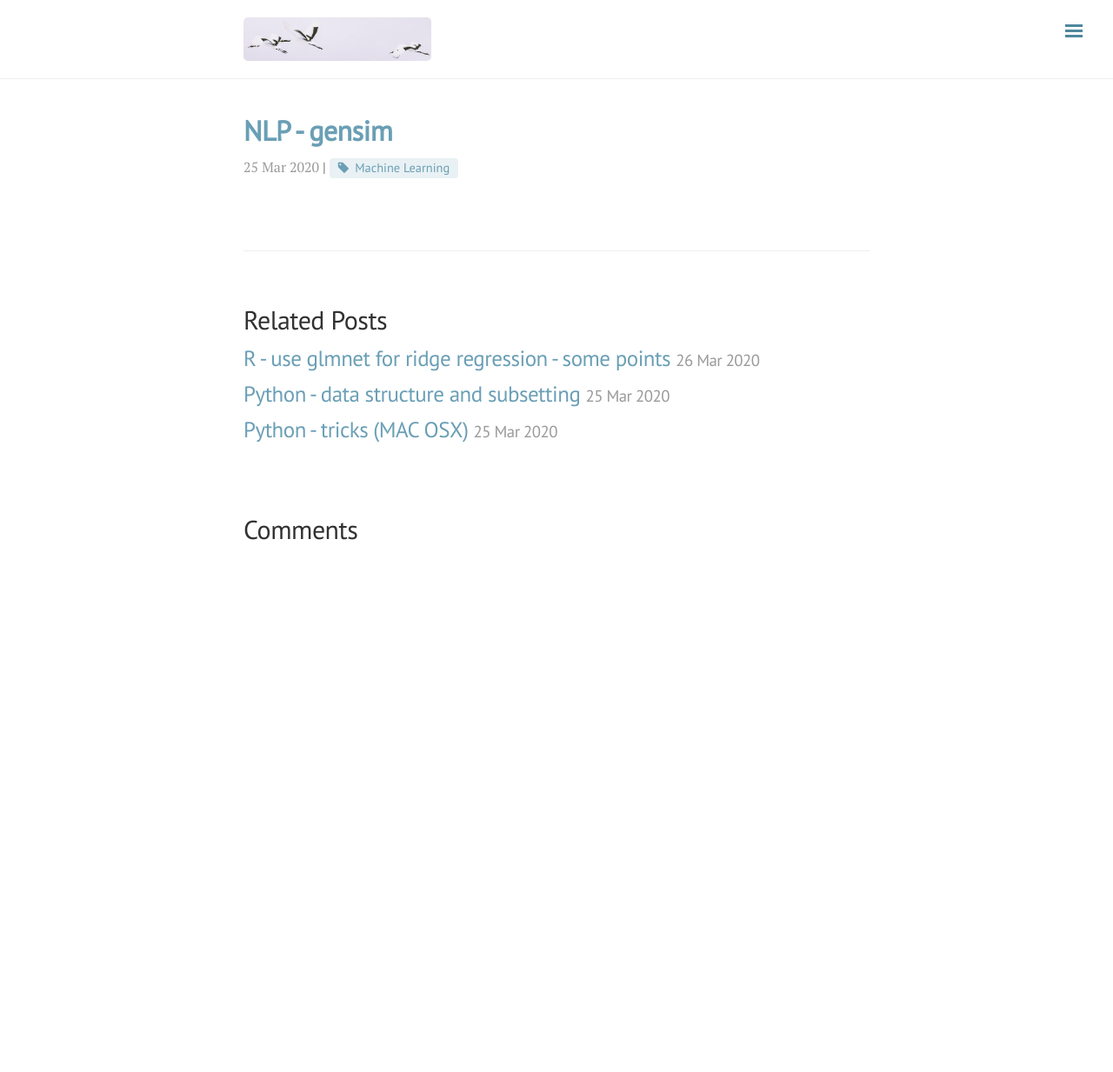
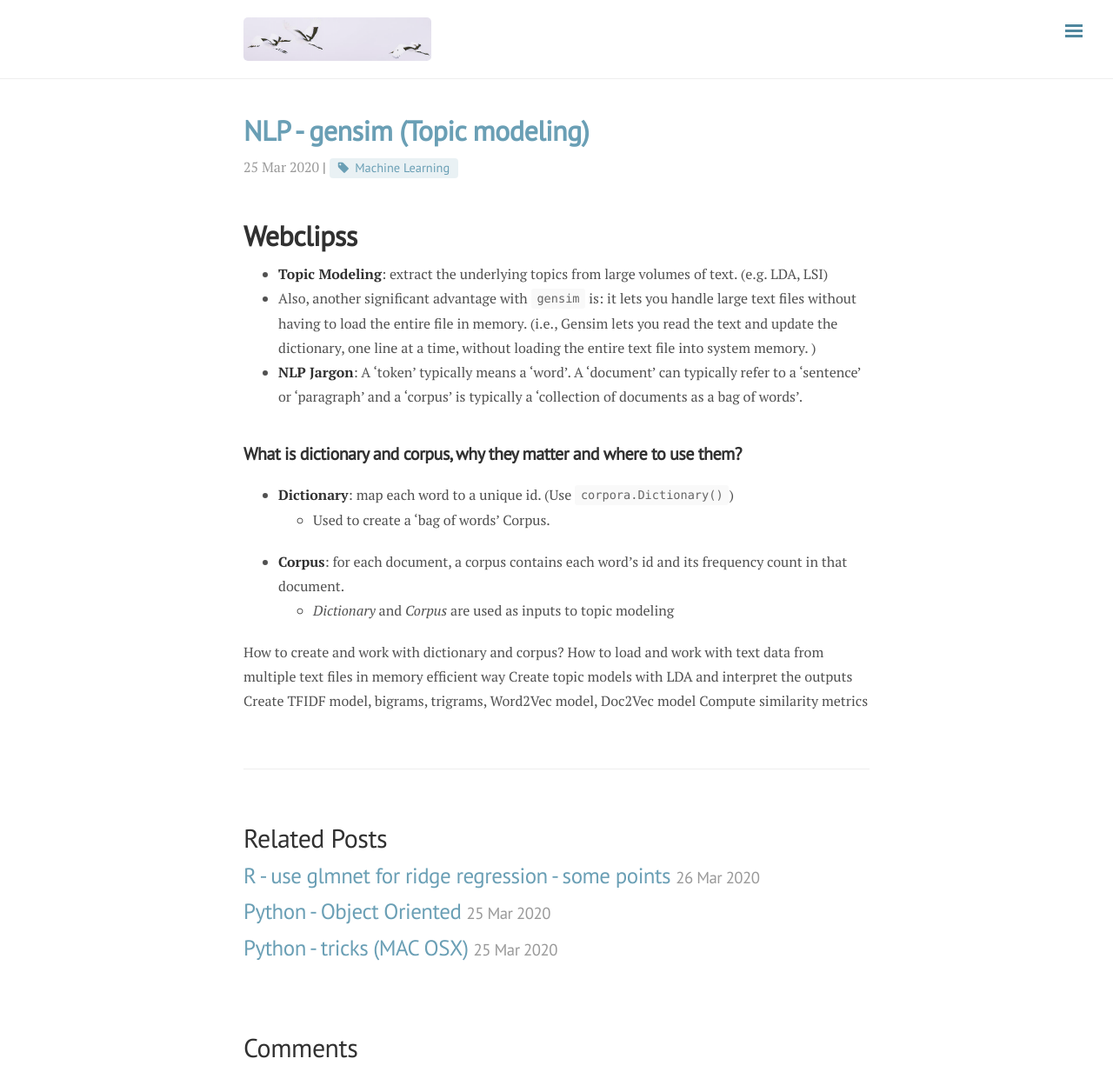
Before and after one commit to ylyy93/my_blog, a Jekyll site: the page built from _posts/datascience/2020-03-25-nlp-gensim.md, in a window 1280 px wide and 1233 px high. Shown: the whole window at 87% size. Built offline with Jekyll 4.4.1, drawn with Linux system fonts in a browser that asks for light colours; nearby versions of some CDN libraries; comment, search, counter and statistics services are not loaded.

Commit message:
rebuilding site Thu Mar 26 12:46:15 PDT 2020

```diff
--- a/_posts/datascience/2020-03-25-nlp-gensim.md
+++ b/_posts/datascience/2020-03-25-nlp-gensim.md
@@ -1,7 +1,26 @@
 ---
 layout: post
-title: NLP - gensim
+title: NLP - gensim (Topic modeling)
 date: 2020-03-25 12:23 -0700
 categories: Statistics
 tags: [Machine Learning]
 ---
+
+
+# Webclipss
+
+* **Topic Modeling**: extract the underlying topics from large volumes of text. (e.g. LDA, LSI)
+* Also, another significant advantage with `gensim` is: it lets you handle large text files without having to load the entire file in memory. (i.e., Gensim lets you read the text and update the dictionary, one line at a time, without loading the entire text file into system memory. )
+* **NLP Jargon**: A ‘token’ typically means a ‘word’. A ‘document’ can typically refer to a ‘sentence’ or ‘paragraph’ and a ‘corpus’ is typically a ‘collection of documents as a bag of words’.
+
+## What is dictionary and corpus, why they matter and where to use them?
+* **Dictionary**: map each word to a unique id. (Use `corpora.Dictionary()`)
+  * Used to create a 'bag of words' Corpus.
+* **Corpus**: for each document, a corpus contains each word’s id and its frequency count in that document.
+  * *Dictionary* and *Corpus* are used as inputs to topic modeling
+
+How to create and work with dictionary and corpus?
+How to load and work with text data from multiple text files in memory efficient way
+Create topic models with LDA and interpret the outputs
+Create TFIDF model, bigrams, trigrams, Word2Vec model, Doc2Vec model
+Compute similarity metrics
```
Also changed, not shown: _posts/datascience/2020-03-24-word-embedding.md (+2 -1 lines), _posts/datascience/2020-03-25-nlp-nltk.md (+2 -3 lines), _posts/python/2020-03-25-python-data-structure-and-subsetting.md (+21 -1 lines).
